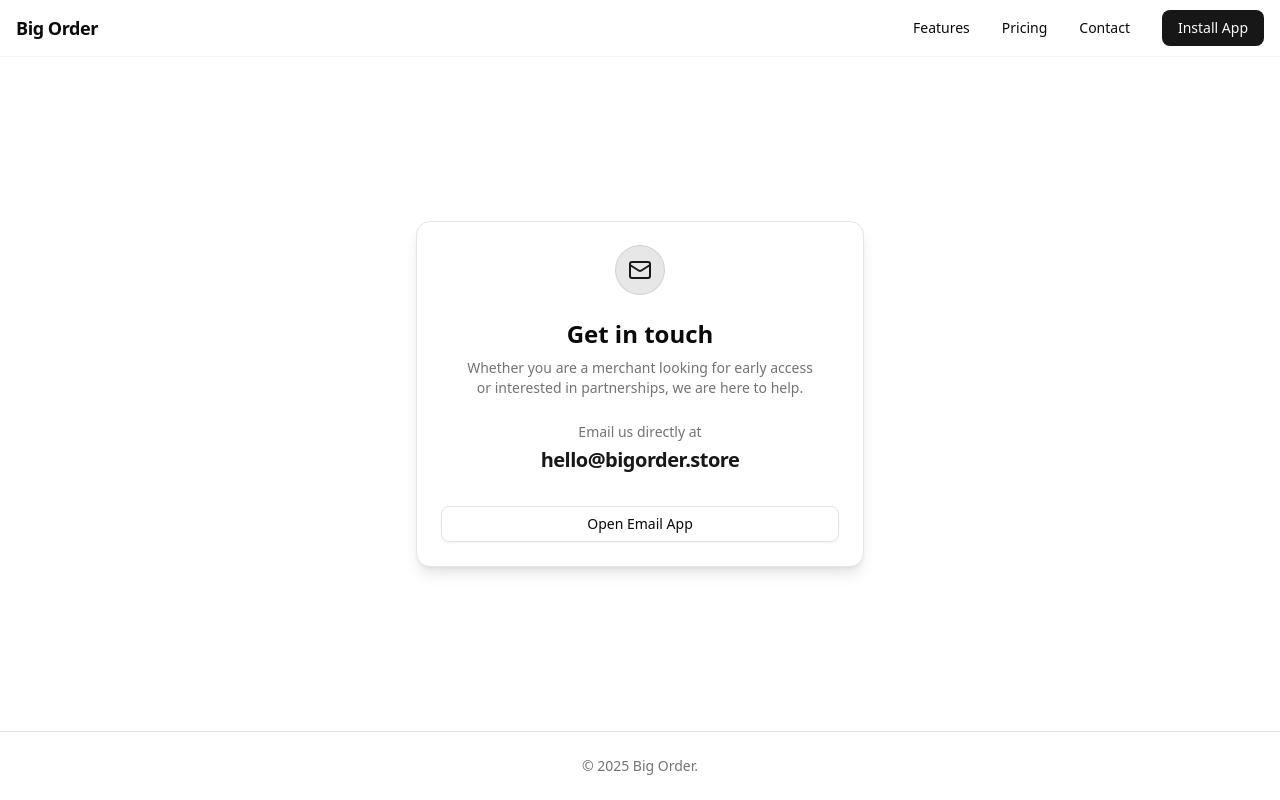
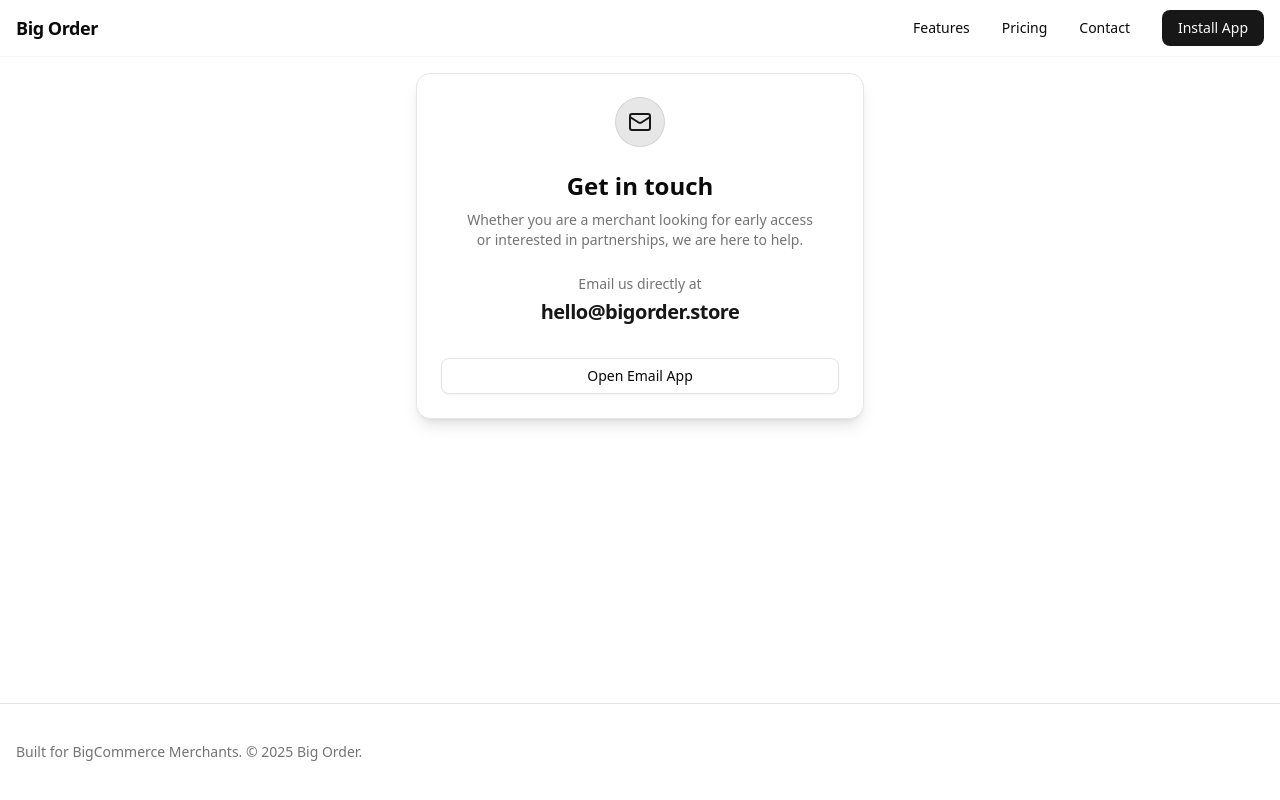
Before and after one commit to RyanLurn/big-order, a Next.js app in the folder apps/brand/: page /contact in a window 1280 px wide. Built offline with nearby package versions, Linux system fonts and the light colour scheme.

Commit message:
refactor(brand/ui): extract navbar and footer to the root layout

```diff
--- a/apps/brand/src/app/contact/page.tsx
+++ b/apps/brand/src/app/contact/page.tsx
@@ -9,13 +9,10 @@ import {
   Card,
 } from "@/components/ui/card";
 import { Button } from "@/components/ui/button";
-import { Navbar } from "@/components/navbar";
 
 export default function ContactPage() {
   return (
-    <div className="flex min-h-screen flex-col">
-      <Navbar />
-      <main className="flex flex-1 flex-col items-center justify-center p-4">
+    <div className="flex flex-1 flex-col items-center justify-center p-4">
       <div className="container max-w-md">
         <Card className="border-border shadow-lg">
           <CardHeader className="text-center">
@@ -24,8 +21,8 @@ export default function ContactPage() {
             </div>
             <CardTitle className="text-2xl">Get in touch</CardTitle>
             <CardDescription className="text-balance">
-                Whether you are a merchant looking for early access or
-                interested in partnerships, we are here to help.
+              Whether you are a merchant looking for early access or interested
+              in partnerships, we are here to help.
             </CardDescription>
           </CardHeader>
           <CardContent className="flex flex-col items-center gap-4 text-center">
@@ -49,15 +46,6 @@ export default function ContactPage() {
           </CardContent>
         </Card>
       </div>
-      </main>
-
-      <footer className="border-t py-6">
-        <div className="container mx-auto flex justify-center px-4">
-          <p className="text-center text-sm text-muted-foreground">
-            © 2025 Big Order.
-          </p>
-        </div>
-      </footer>
     </div>
   );
 }
--- a/apps/brand/src/app/layout.tsx
+++ b/apps/brand/src/app/layout.tsx
@@ -3,6 +3,8 @@ import type { Metadata } from "next";
 import { Geist_Mono, Geist } from "next/font/google";
 
 import "@/app/globals.css";
+import { SiteFooter } from "@/components/site-footer";
+import { Navbar } from "@/components/navbar";
 
 const geistSans = Geist({
   variable: "--font-geist-sans",
@@ -15,8 +17,9 @@ const geistMono = Geist_Mono({
 });
 
 export const metadata: Metadata = {
-  description: "A BigCommerce app development company",
-  title: "Big Order",
+  description:
+    "Let your customers edit their own orders. Reduce support tickets and improve customer satisfaction.",
+  title: "Big Order - Self-Service Order Edits for BigCommerce",
 };
 
 export default function RootLayout({
@@ -29,7 +32,11 @@ export default function RootLayout({
       <body
         className={`${geistSans.variable} ${geistMono.variable} antialiased`}
       >
-        {children}
+        <div className="relative flex min-h-screen flex-col bg-background font-sans">
+          <Navbar />
+          <main className="flex-1">{children}</main>
+          <SiteFooter />
+        </div>
       </body>
     </html>
   );
--- a/apps/brand/src/app/page.tsx
+++ b/apps/brand/src/app/page.tsx
@@ -1,21 +1,5 @@
 import { HeroSection } from "@/components/hero-section";
-import { Navbar } from "@/components/navbar";
 
 export default function HomePage() {
-  return (
-    <div className="flex min-h-screen flex-col">
-      <Navbar />
-      <main className="flex-1">
-        <HeroSection />
-      </main>
-
-      <footer className="border-t py-6 md:py-0">
-        <div className="container flex flex-col items-center justify-between gap-4 md:h-24 md:flex-row px-4 mx-auto max-w-screen-2xl">
-          <p className="text-center text-sm leading-loose text-muted-foreground md:text-left">
-            Built for BigCommerce Merchants. © 2025 Big Order.
-          </p>
-        </div>
-      </footer>
-    </div>
-  );
+  return <HeroSection />;
 }
--- /dev/null
+++ b/apps/brand/src/components/site-footer.tsx
@@ -0,0 +1,13 @@
+function SiteFooter() {
+  return (
+    <footer className="border-t py-6 md:py-0">
+      <div className="container mx-auto flex max-w-screen-2xl flex-col items-center justify-between gap-4 px-4 md:h-24 md:flex-row">
+        <p className="text-center text-sm leading-loose text-muted-foreground md:text-left">
+          Built for BigCommerce Merchants. © 2025 Big Order.
+        </p>
+      </div>
+    </footer>
+  );
+}
+
+export { SiteFooter };
```
Lines whose indentation alone changed are shown as unchanged.
